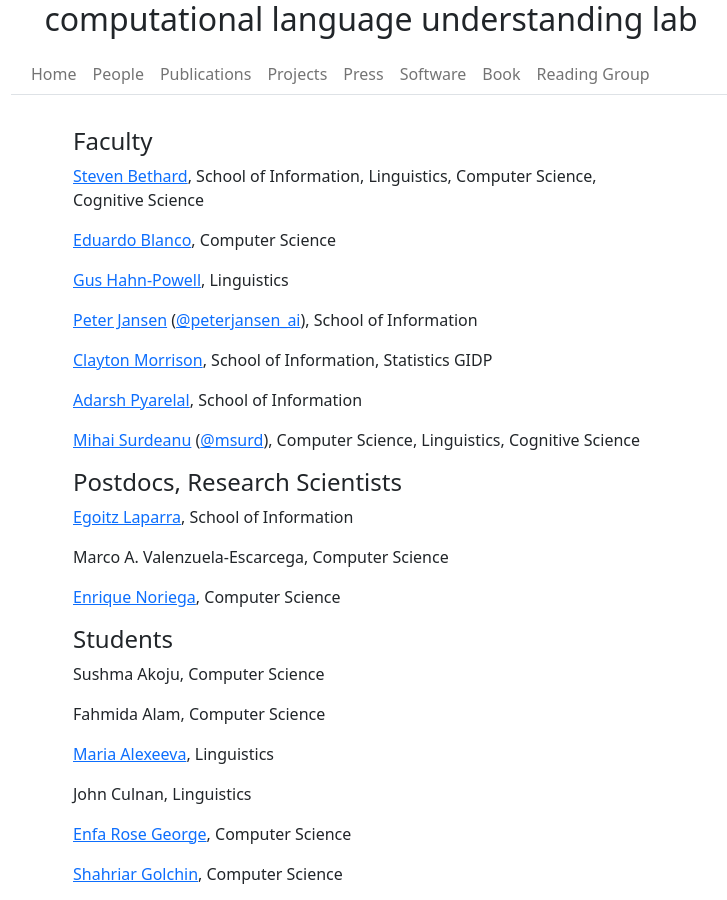
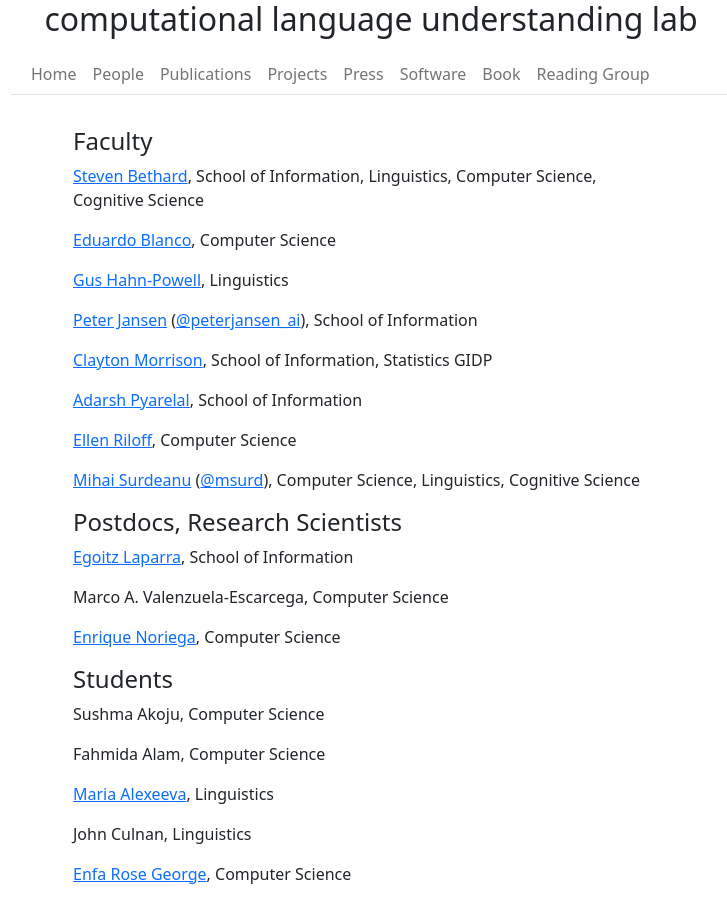
Before and after one commit to beingenfa/clulab.github.io, a Jekyll site: the page built from people.md, in a window 1280 px wide and 900 px high. Shown: the whole window, without its empty margins (269-996 px from the left). Built offline with Jekyll 4.4.1, drawn with Linux system fonts in a browser that asks for light colours.

Commit message:
Added Ellen

```diff
--- a/people.md
+++ b/people.md
@@ -18,6 +18,8 @@ order: 1
 [Clayton Morrison](http://w3.sista.arizona.edu/~clayton/), School of Information, Statistics GIDP
 
 [Adarsh Pyarelal](http://adarsh.cc), School of Information
+
+[Ellen Riloff](http://www2.cs.arizona.edu/~riloff/), Computer Science
 
 [Mihai Surdeanu](http://www.surdeanu.info/mihai) ([@msurd](https://twitter.com/msurd)), Computer Science, Linguistics, Cognitive Science
 
```
